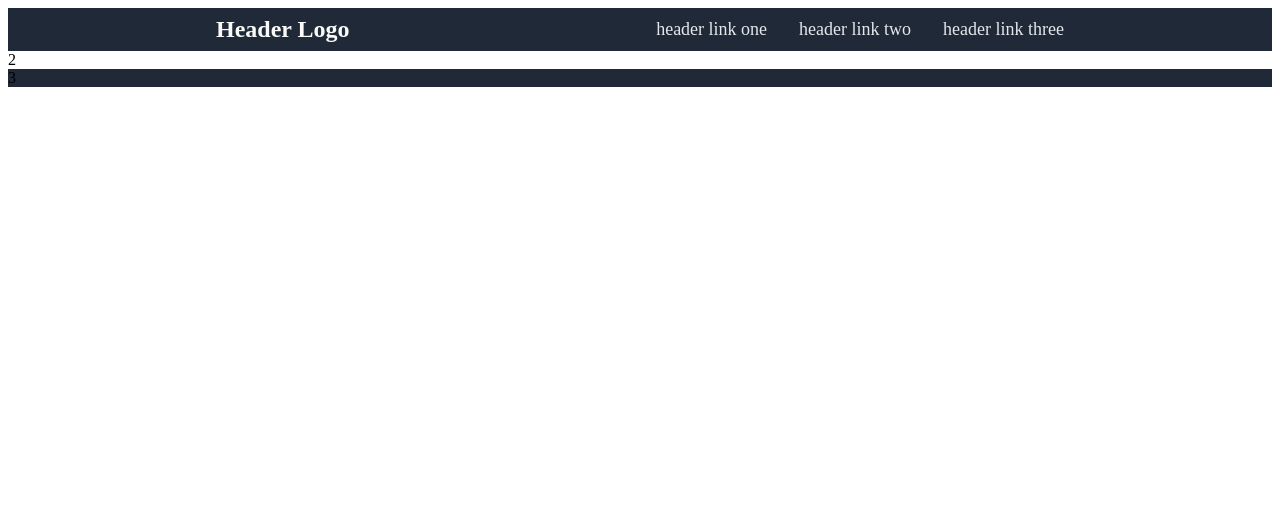
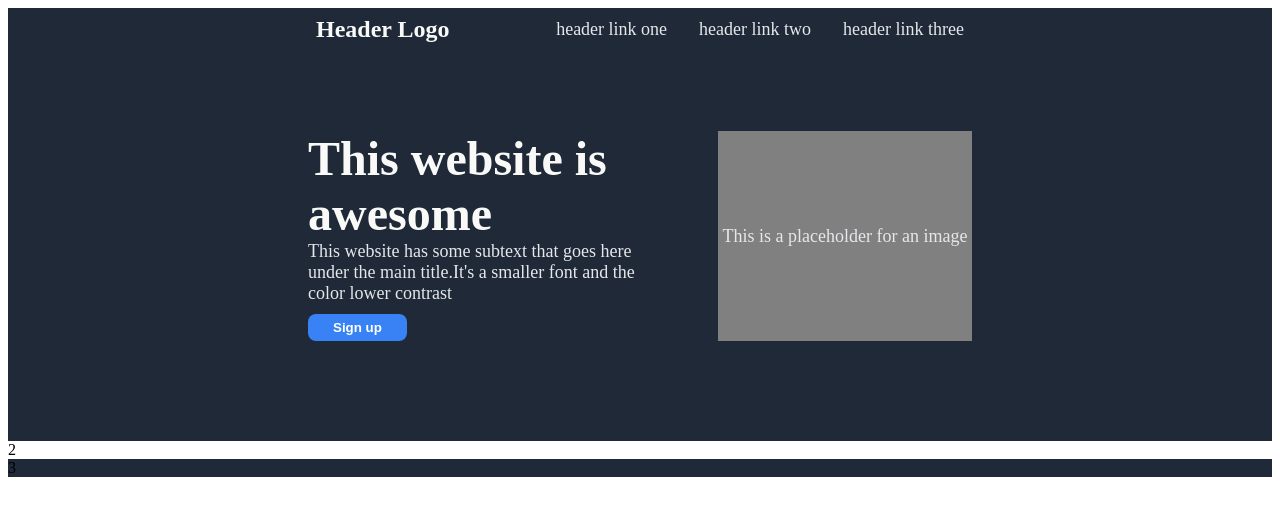
Before and after one commit to GiorgosSAKELLARIDIS/landing_page, a plain HTML site: page index.html in a window 1280 px wide. Drawn offline with Linux system fonts and the light colour scheme.

Commit message:
complete header

```diff
--- a/css/styles.css
+++ b/css/styles.css
@@ -16,8 +16,9 @@
     display: flex;
     justify-content: center;
     gap: 16px;
-    margin-left: 200px;
-    margin-right: 200px;
+    margin-left: 300px;
+    margin-right: 300px;
+    margin-bottom: 80px;
 }
 
 .link{
@@ -36,3 +37,53 @@
     font-weight: bold;
 
 }
+
+.hero{
+ font-size: 48px;
+ font-weight: bolder;
+ color: #F9FAF8;
+}
+
+.hero2 {
+    font-size: 18px;
+    color: #E5E7EB;
+    margin-bottom: 10px;
+}
+
+.main{
+    display: flex;
+    margin-left: 300px;
+    margin-right: 300px;
+    gap: 60px;
+    margin-bottom: 100px;
+}
+
+
+.main1{
+    display: flex;
+    flex-direction: column;
+    align-items: center;
+    max-width: 350px;
+}
+
+.button1 {
+    background-color: #3882F6;
+    color: white;
+    align-self: flex-start;
+    text-align: center;
+    border-radius: 8px;
+    padding: 6px 25px;
+    font-weight: bold;
+    border: none;
+    text-decoration: none;
+}
+
+.pic{
+    font-size: 18px;
+    color: #E5E7EB;
+    background-color: grey ;
+    flex-grow: 1;
+    display: flex;
+    justify-content: center;
+    align-items: center;
+}
--- a/index.html
+++ b/index.html
@@ -16,6 +16,17 @@
                     <a class="link" href="#">header link two</a>
                     <a class="link" href="#">header link three</a>
                 </div>
+                <div class="main">
+                    <div class="main1">
+                        <a class="hero">This website is awesome</a>
+                        <a class="hero2">This website has some subtext that goes here under the main title.It's a smaller font and the color lower contrast</a>
+                        <button class="button1" type="button">Sign up</button>
+                    </div>
+                    <div class="pic">
+                        <img src="./a.jpg" alt="This is a placeholder for an image" onerror="this.style.display='none'" />
+                        <a>This is a placeholder for an image</a>
+                    </div>
+                </div>
         </div>
         <div class="middle">
                 2
```
Also changed, not shown: 1 other file.
